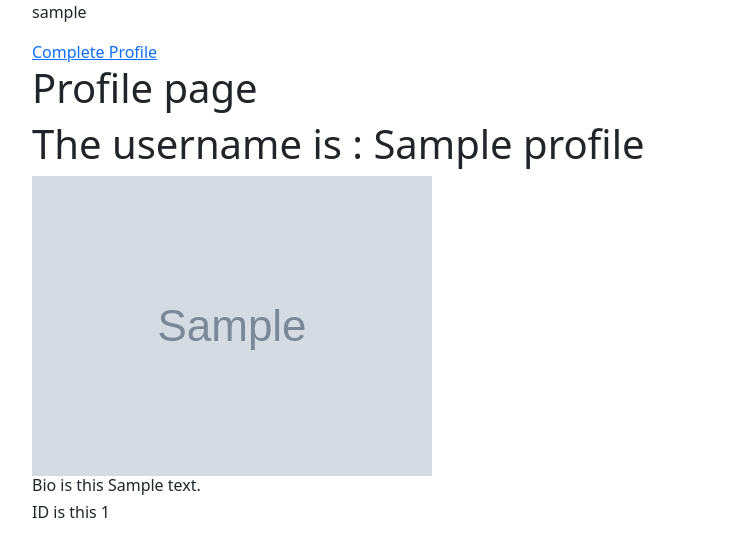
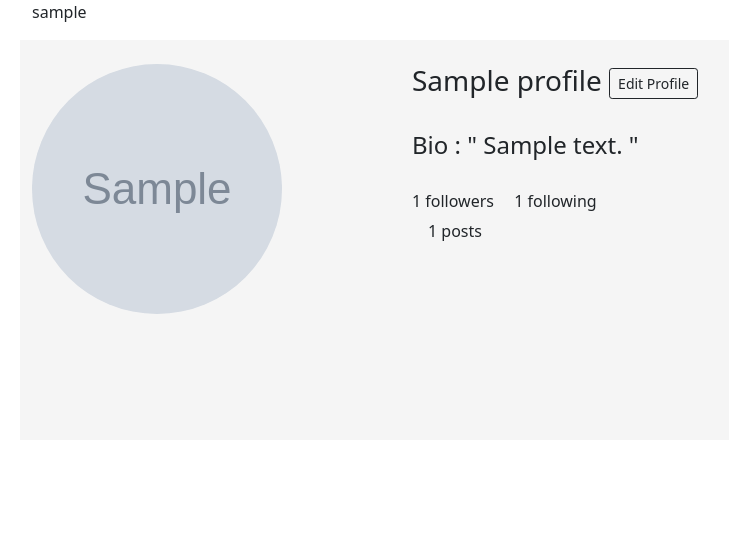
Before and after one commit to wanjugu96/neighborhood-watch, a Django app: template InstagramApp/templates/profile.html in a window 1280 px wide. Shown: the part 70-627 px from the top of the page, without its empty margins (50-779 px from the left). Run offline with Django 3.2, Linux system fonts and the light colour scheme; the template is opened without the code that fills it: values that come from a table or form of the project are taken from there, others are empty; tables that the repository leaves empty hold one stand-in row (values such as "Sample post"); grey boxes marked "Sample" are stand-in pictures; some libraries are stand-ins or nearby versions.

Commit message:
displaying profidata

```diff
--- /dev/null
+++ b/InstagramApp/static/css/index.css
@@ -0,0 +1,14 @@
+.circle {
+    border-radius: 50%;
+    height: 250px;
+    width: 250px;
+    overflow: hidden;
+    display: flex;
+    justify-content: center;
+    align-items: center;
+}
+
+.profbio {
+    background-color: whitesmoke;
+    height: 400px;
+}
--- a/InstagramApp/templates/base.html
+++ b/InstagramApp/templates/base.html
@@ -1,4 +1,6 @@
 {% load bootstrap4 %}
+{% load static %}
+
 <!DOCTYPE html>
 
 <html>
@@ -14,6 +16,9 @@
     <link href="https://cdn.jsdelivr.net/npm/bootstrap@5.1.3/dist/css/bootstrap.min.css" rel="stylesheet" integrity="sha384-1BmE4kWBq78iYhFldvKuhfTAU6auU8tT94WrHftjDbrCEXSU1oBoqyl2QvZ6jIW3" crossorigin="anonymous">
 
     <script src="https://cdn.jsdelivr.net/npm/bootstrap@5.1.3/dist/js/bootstrap.bundle.min.js" integrity="sha384-ka7Sk0Gln4gmtz2MlQnikT1wXgYsOg+OMhuP+IlRH9sENBO0LRn5q+8nbTov4+1p" crossorigin="anonymous"></script>
+
+        <link rel="stylesheet" type="text/css" href="{% static 'css/index.css' %}">
+
 {% endblock %}
   </head>
   <body>
@@ -87,7 +92,7 @@
       {% block content%}
       <p>{{current_user.username}}</p>
 
-      <a href="{% url 'createProfile' %}">Complete Profile</a>
+
 
         <!-- Vertically centered modal -->
 <!-- Button trigger modal -->
--- a/InstagramApp/templates/profile.html
+++ b/InstagramApp/templates/profile.html
@@ -1,14 +1,43 @@
 {% include 'base.html'%}
+{% load static %}
+{% block styles %}
+<link rel="stylesheet" type="text/css" href="{% static 'css/index.css' %}">
+
+{% endblock %}
+
 <div class="container">
 {{ block.super }}
 {% block content %}
 
-<h1>Profile page</h1>
+<div class="row profbio">
 
-<h1>The username is : {{profile.name}}  </h1>
+<div class="col-md-4">
+    <br>
+    <div class="circle">
 
-<img src="{{profile.profile_photo.url}}" alt="name " >
-<h6>Bio is this {{profile.bio}}</h6>
-<h6>ID is this {{profile.id}}</h6>
+    <img src="{{profile.profile_photo.url}}" alt="name " >
+    </div>
+</div>
+<div class="col-md-8">
+<br>
+<h3>{{profile.name}}
+<span>
+
+<a class="btn btn-outline-dark btn-sm" href="{% url 'createProfile' %}">Edit Profile</a>
+</span>
+ </h3>
+ <br>
+    <h4>Bio : " {{profile.bio}} "</h4>
+    <br>
+    <h6> {{profile.id}} followers
+    <span class="ml-3">
+       {{profile.id}} following</h6>
+    </span>
+     <span class="ml-3">
+       {{profile.id}} posts</h6>
+    </span>
+    </h6>
 {% endblock  %}
 </div>
+</div>
+</div>
```
